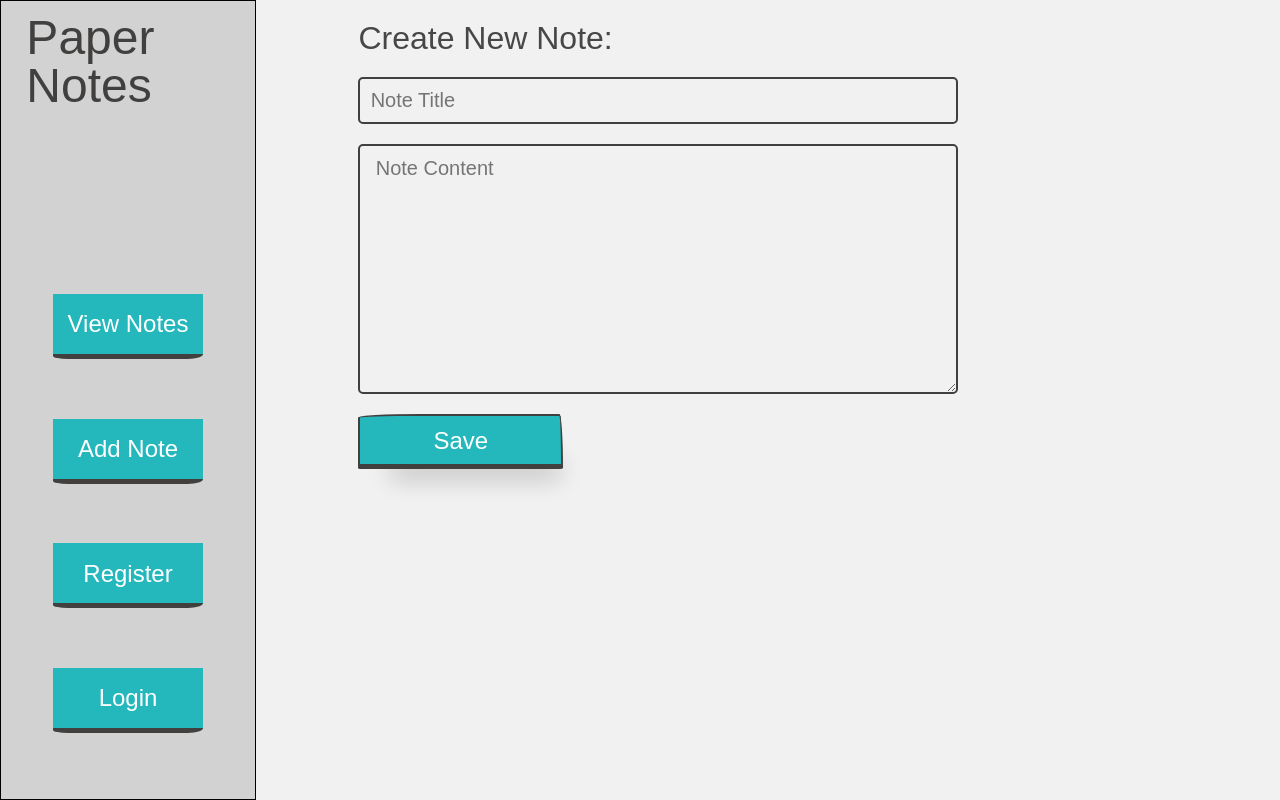
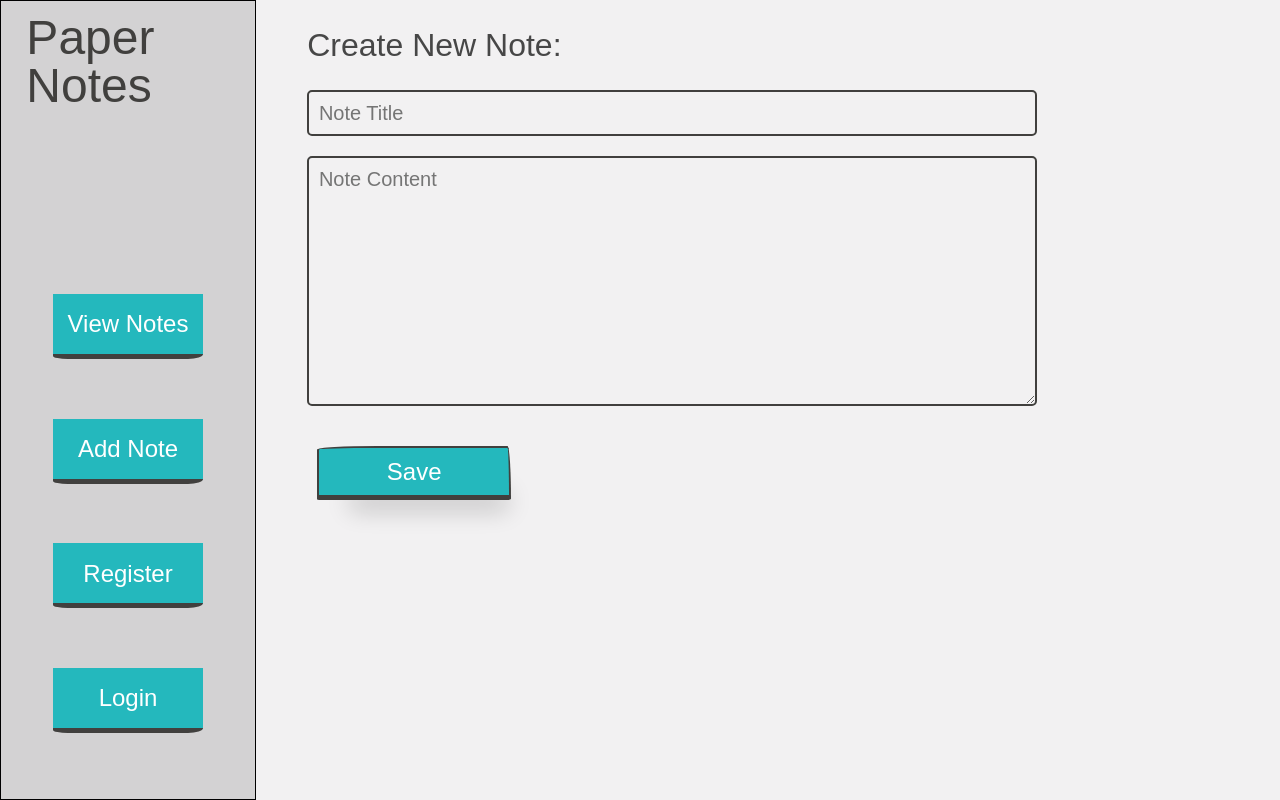
Before and after one commit to AM-Myrick/PaperCSS-FEPW, a React (Create React App) app: page /add-note in a window 1280 px wide. Built offline with nearby package versions, Linux system fonts and the light colour scheme; a web font is replaced by a local one.

Commit message:
update new note styles and convert to scss

```diff
--- a/src/Components/Notes/NewNote.css
+++ /dev/null
@@ -1,100 +0,0 @@
-.new-note {
-  background-color: #f2f1f2;
-  margin-top: 75px;
-}
-
-.new-note h2 {
-  font-size: 1.6rem;
-  color: #474747;
-  margin: 0 5%;
-  margin-top: 1rem;
-}
-
-.new-note input {
-  border-radius: 5px;
-  margin-bottom: 20px;
-  margin: 0 5%;
-  margin-top: 1rem;
-  width: 90%;
-  padding: 1%;
-}
-
-.new-note input:focus,
-.new-note textarea:focus {
-  border: 2px solid #24b8bd;
-}
-
-.new-note textarea {
-  margin: 0 5%;
-  margin-top: 1rem;
-  width: 90%;
-  height: 250px;
-  padding: 1% 1.5%;
-  border-radius: 5px;
-}
-
-.new-note .save {
-  text-decoration: none;
-  background-color: #24b8bd;
-  color: #ffffff;
-  width: 20%;
-  padding: 1%;
-  margin: 1%;
-  margin-left: 5%;
-  margin-top: 1rem;
-  font-size: 1.2rem;
-  text-align: center;
-  cursor: pointer;
-  border-bottom: 5px solid #41403e;
-  border-bottom-left-radius: 15px 3px;
-  border-bottom-right-radius: 15px 5px;
-}
-
-.new-note div:hover {
-  background-color: #14696c;
-}
-
-@media (min-width: 575px) {
-  .new-note h2 {
-    margin: 0 10%;
-    margin-top: 1rem;
-  }
-
-  .new-note input {
-    margin: 0 10%;
-    margin-top: 1rem;
-    width: 75%;
-  }
-
-  .new-note textarea {
-    margin: 0 10%;
-    margin-top: 1rem;
-    width: 75%;
-  }
-
-  .new-note .save {
-    margin-left: 10%;
-  }
-}
-
-@media (min-width: 769px) {
-  .new-note {
-    margin-top: 125px;
-  }
-}
-
-@media (min-width: 1000px) {
-  .new-note {
-    margin-top: 0;
-    width: 80%;
-    margin-left: 20%;
-  }
-
-  .new-note input {
-    width: 600px;
-  }
-
-  .new-note textarea {
-    width: 600px;
-  }
-}
--- /dev/null
+++ b/src/Components/Notes/NewNote.scss
@@ -0,0 +1,63 @@
+.new-note form {
+  width: 95%;
+  margin-left: 2.5%;
+  margin-right: 2.5%;
+
+  input,
+  textarea {
+    border-radius: 5px;
+    margin-bottom: 20px;
+    margin-top: 1rem;
+    width: 100%;
+    padding: 1%;
+
+    &:focus {
+      border: 2px solid #24b8bd;
+    }
+  }
+
+  textarea {
+    height: 250px;
+  }
+
+  .save {
+    text-decoration: none;
+    background-color: #24b8bd;
+    color: #ffffff;
+    width: 20%;
+    padding: 1%;
+    margin: 1%;
+    margin-top: 1rem;
+    font-size: 1.2rem;
+    text-align: center;
+    cursor: pointer;
+    border-bottom: 5px solid #41403e;
+    border-bottom-left-radius: 15px 3px;
+    border-bottom-right-radius: 15px 5px;
+  }
+}
+
+@media (min-width: 575px) {
+  .new-note form {
+    max-width: 75%;
+    margin-left: 2.5%;
+    margin-right: auto;
+
+    input,
+    textarea {
+      margin-top: 1rem;
+    }
+  }
+}
+
+@media (min-width: 1000px) {
+  .new-note form {
+    max-width: 1000px;
+    margin-left: 5%;
+
+    input,
+    textarea {
+      width: 75%;
+    }
+  }
+}
--- a/src/Components/Notes/NewNote.tsx
+++ b/src/Components/Notes/NewNote.tsx
@@ -1,6 +1,6 @@
 import React, { useState, FormEvent, MouseEvent, ChangeEvent } from "react";
 import axios from "axios";
-import "./NewNote.css";
+import "./NewNote.scss";
 import { AppProps } from "../../Models/Props";
 import Note from "../../Models/Note";
 axios.defaults.baseURL =
```
